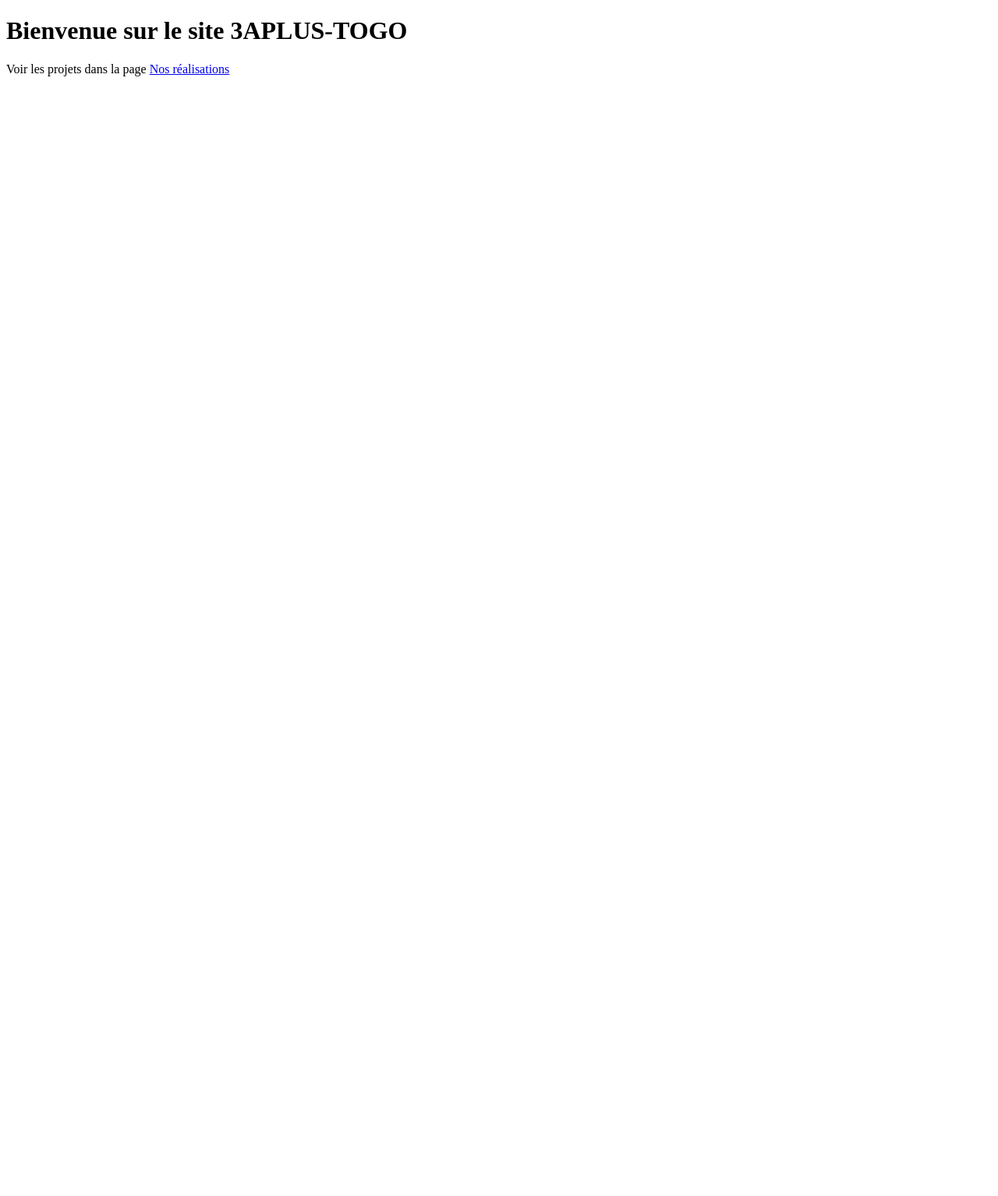
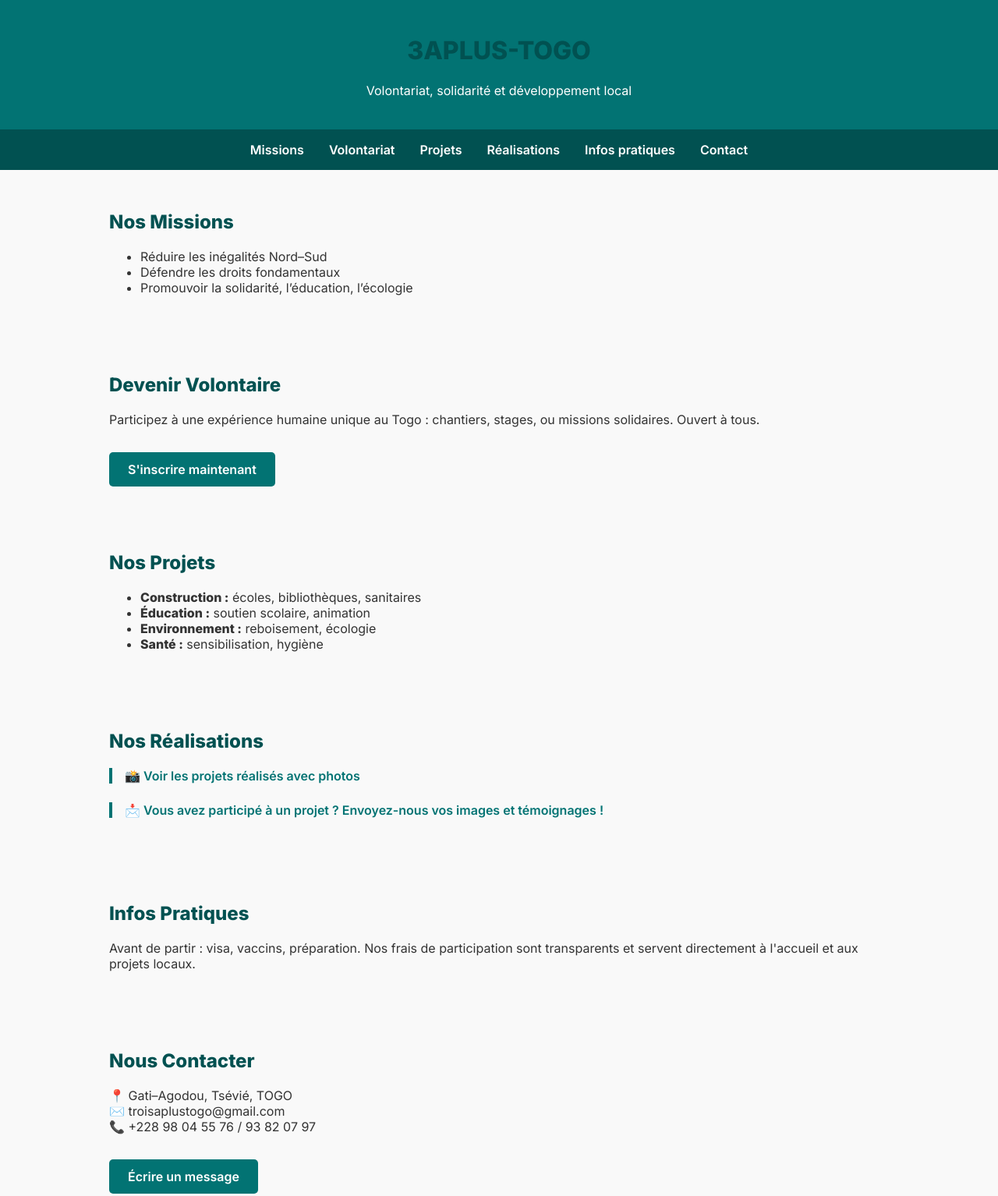
Before and after one commit to anselmoavaga/3aplus-Togo-, a plain HTML site: page index.html in a window 1280 px wide. Shown: the top 1534 px of the page at 78% size. Before the commit the page ends 800 px from the top, so only its background shows below. Drawn offline with Linux system fonts and the light colour scheme.

Commit message:
Update index.html

```diff
--- a/index.html
+++ b/index.html
@@ -1,11 +1,129 @@
-<!DOCTYPE html>
-<html lang="fr">
+<!DOCTYPE html><html lang="fr">
 <head>
-  <meta charset="UTF-8">
-  <title>3APLUS - Réalisations</title>
+  <meta charset="UTF-8" />
+  <meta name="viewport" content="width=device-width, initial-scale=1.0" />
+  <title>3APLUS-TOGO | Solidarité internationale</title>
+  <link href="https://fonts.googleapis.com/css2?family=Inter:wght@400;600;800&display=swap" rel="stylesheet">
+  <style>
+    body {
+      font-family: 'Inter', sans-serif;
+      margin: 0;
+      background-color: #f9f9f9;
+      color: #333;
+    }
+    header {
+      background: #027373;
+      color: white;
+      padding: 1.5rem 2rem;
+      text-align: center;
+    }
+    nav {
+      display: flex;
+      flex-wrap: wrap;
+      justify-content: center;
+      background: #015151;
+    }
+    nav a {
+      color: white;
+      padding: 1rem;
+      text-decoration: none;
+      font-weight: 600;
+    }
+    nav a:hover {
+      background: #026262;
+    }
+    section {
+      padding: 2rem;
+      max-width: 1000px;
+      margin: auto;
+    }
+    h1, h2 {
+      color: #015151;
+    }
+    .btn {
+      display: inline-block;
+      padding: 0.75rem 1.5rem;
+      background: #027373;
+      color: white;
+      border-radius: 5px;
+      text-decoration: none;
+      font-weight: 600;
+      margin-top: 1rem;
+    }
+    .footer {
+      background: #015151;
+      color: white;
+      text-align: center;
+      padding: 2rem;
+    }
+    .project-link {
+      margin-bottom: 1.5rem;
+      border-left: 4px solid #027373;
+      padding-left: 1rem;
+    }
+    .project-link a {
+      color: #027373;
+      text-decoration: none;
+      font-weight: 600;
+    }
+    .project-link a:hover {
+      text-decoration: underline;
+    }
+  </style>
 </head>
 <body>
-  <h1>Bienvenue sur le site 3APLUS-TOGO</h1>
-  <p>Voir les projets dans la page <a href="/realisations.html">Nos réalisations</a></p>
+  <header>
+    <h1>3APLUS-TOGO</h1>
+    <p>Volontariat, solidarité et développement local</p>
+  </header>  <nav>
+    <a href="#missions">Missions</a>
+    <a href="#volontariat">Volontariat</a>
+    <a href="#projets">Projets</a>
+    <a href="#realisations">Réalisations</a>
+    <a href="#infos">Infos pratiques</a>
+    <a href="#contact">Contact</a>
+  </nav>  <section id="missions">
+    <h2>Nos Missions</h2>
+    <ul>
+      <li>Réduire les inégalités Nord–Sud</li>
+      <li>Défendre les droits fondamentaux</li>
+      <li>Promouvoir la solidarité, l’éducation, l’écologie</li>
+    </ul>
+  </section>  <section id="volontariat">
+    <h2>Devenir Volontaire</h2>
+    <p>
+      Participez à une expérience humaine unique au Togo : chantiers, stages, ou missions solidaires. Ouvert à tous.
+    </p>
+    <a class="btn" href="#contact">S'inscrire maintenant</a>
+  </section>  <section id="projets">
+    <h2>Nos Projets</h2>
+    <ul>
+      <li><strong>Construction :</strong> écoles, bibliothèques, sanitaires</li>
+      <li><strong>Éducation :</strong> soutien scolaire, animation</li>
+      <li><strong>Environnement :</strong> reboisement, écologie</li>
+      <li><strong>Santé :</strong> sensibilisation, hygiène</li>
+    </ul>
+  </section>  <section id="realisations">
+    <h2>Nos Réalisations</h2>
+    <div class="project-link">
+      <p><a href="realisations.html">📸 Voir les projets réalisés avec photos</a></p>
+    </div>
+    <div class="project-link">
+      <p><a href="mailto:troisaplustogo@gmail.com">📩 Vous avez participé à un projet ? Envoyez-nous vos images et témoignages !</a></p>
+    </div>
+  </section>  <section id="infos">
+    <h2>Infos Pratiques</h2>
+    <p>Avant de partir : visa, vaccins, préparation. Nos frais de participation sont transparents et servent directement à l'accueil et aux projets locaux.</p>
+  </section>  <section id="contact">
+    <h2>Nous Contacter</h2>
+    <p>
+      📍 Gati–Agodou, Tsévié, TOGO<br>
+      ✉️ troisaplustogo@gmail.com<br>
+      📞 +228 98 04 55 76 / 93 82 07 97
+    </p>
+    <a class="btn" href="mailto:troisaplustogo@gmail.com">Écrire un message</a>
+  </section>  <div class="footer">
+    <p>&copy; 2025 3APLUS-TOGO | Tous droits réservés</p>
+  </div>
 </body>
 </html>
```
